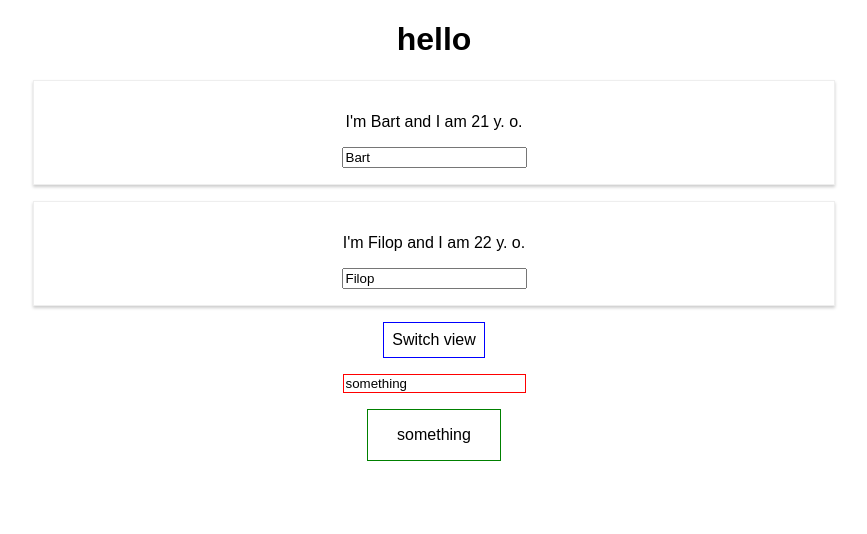
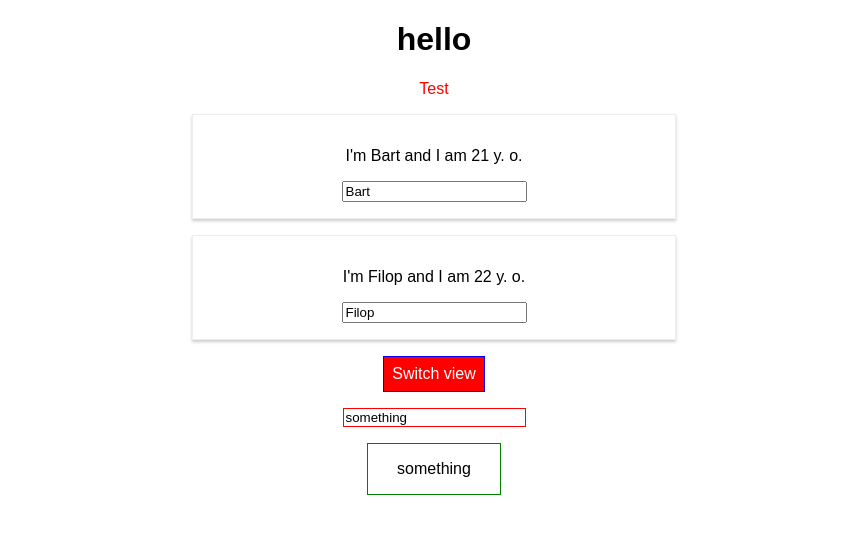
Before and after one commit to BartoszGamza/react-playground, a React (Create React App) app: page / in a window 1280 px wide. Shown: the top 534 px of the page, without its empty margins (206-1073 px from the left). Built offline with nearby package versions, Linux system fonts and the light colour scheme.

Commit message:
added radium, styling pseudoclasses

```diff
--- a/package.json
+++ b/package.json
@@ -3,6 +3,7 @@
   "version": "0.1.0",
   "private": true,
   "dependencies": {
+    "radium": "^0.24.1",
     "react": "^16.4.1",
     "react-dom": "^16.4.1",
     "react-scripts": "1.1.4"
--- a/src/App.css
+++ b/src/App.css
@@ -2,27 +2,10 @@
   text-align: center;
 }
 
-.App-logo {
-  animation: App-logo-spin infinite 20s linear;
-  height: 80px;
+.red {
+  color: red;
 }
 
-.App-header {
-  background-color: #222;
-  height: 150px;
-  padding: 20px;
-  color: white;
+.bold {
+  font-weight: bold;
 }
-
-.App-title {
-  font-size: 1.5em;
-}
-
-.App-intro {
-  font-size: large;
-}
-
-@keyframes App-logo-spin {
-  from { transform: rotate(0deg); }
-  to { transform: rotate(360deg); }
-}
--- a/src/App.js
+++ b/src/App.js
@@ -1,5 +1,6 @@
 import React, { Component } from 'react';
 import './App.css';
+import Radium, { StyleRoot } from 'radium'
 import Person from './Person/Person'
 import UserInput from './User/UserInput'
 import UserOutput from './User/UserOutput'
@@ -47,11 +48,16 @@
 
   render () {
     const style = {
-      backgroundColor: 'white',
+      backgroundColor: 'green',
+      color: 'white',
       font: 'inherit',
       border: '1px solid blue',
       padding: '8px',
-      cursor: 'pointer'
+      cursor: 'pointer',
+      ':hover': {
+        backgroundColor: 'lightgreen',
+        color: 'black'
+      }
     }
 
     let persons = null
@@ -80,11 +86,28 @@
           </Person> */}
         </div>
       )
+      style.backgroundColor = 'red'
+      style[':hover'] = {
+        backgroundColor: 'salmon',
+        color: 'black'
+      }
+    }
+
+    let classes = []
+
+    if (this.state.persons.length <= 2) {
+      classes.push('red')
+    }
+
+    if (this.state.persons.length <=1) {
+      classes.push('bold')
     }
 
     return (
+      <StyleRoot>
       <div className="App">
         <h1>hello</h1>
+        <p className={classes}>Test</p>
         {persons}
         <button
           style={style}
@@ -101,8 +124,9 @@
           >
         </UserOutput>
       </div>
+      </StyleRoot>
     );
   }
 }
 
-export default App;
+export default Radium(App);
--- a/src/Person/Person.js
+++ b/src/Person/Person.js
@@ -1,9 +1,16 @@
 import React from 'react'
+import Radium from 'radium'
 import './Person.css'
 
 const person = (props) => {
+  const style = {
+    '@media (min-width: 500px)': {
+      width: '450px'
+    }
+  }
+
   return (
-    <div className="Person">
+    <div className="Person" style={style}>
       <p onClick={props.click}>I'm {props.name} and I am {props.age} y. o.</p>
       <p>{props.children}</p>
       <input type="text" onChange={props.input} value={props.name}/>
@@ -11,4 +18,4 @@
   )
 }
 
-export default person
+export default Radium(person)
```
Also changed, not shown: 1 other file (tests, documents, lock files or other folders).
